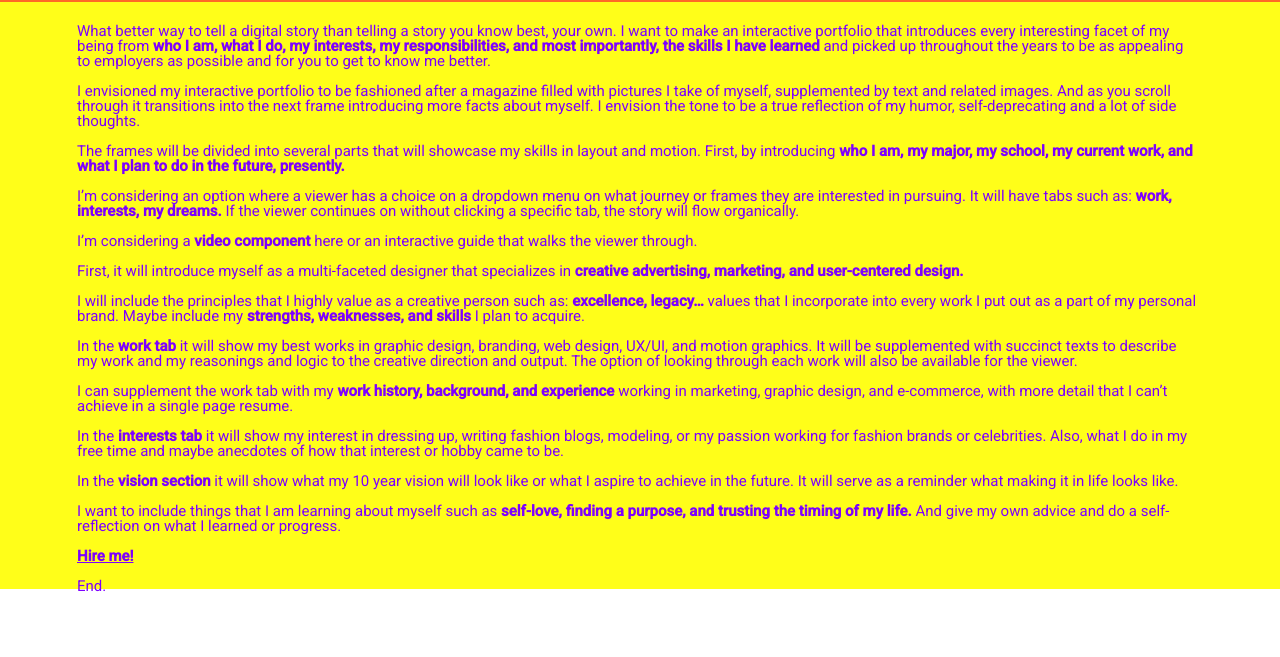
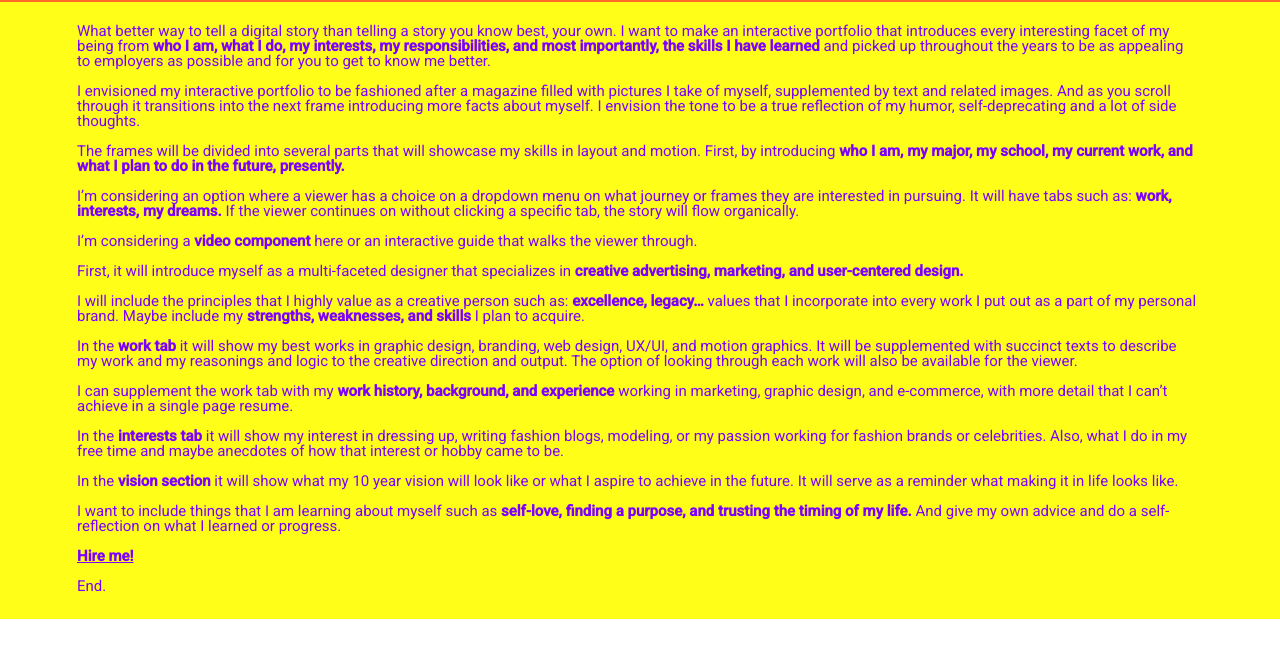
Before and after one commit to iannjoel/iannjoel, a plain HTML site: page Proposal.html in a window 1280 px wide. Shown: the part 51-708 px from the top of the page. Drawn offline with nearby package versions, Linux system fonts and the light colour scheme.

Commit message:
Update style.css

```diff
--- a/css/style.css
+++ b/css/style.css
@@ -135,7 +135,7 @@
     display:  flex;
     background-image: url("../images/car.png")  no-repeat;
     background-color: #FFFE19;
-    height:  75vh;
+    height:  50vh;
     color:  #fff;
     min-height:  500px;
     font-family:  Roboto, sans-serif;
@@ -189,7 +189,6 @@
 .home3 {
     display:  flex;
     background-color: #FFFE19;
-    height:  80vh;
     font-family:  Roboto, sans-serif;
 }
 
@@ -203,10 +202,10 @@
 .home3 .home-content p{
     color: #7D00FF;
     margin-top: 75px;
-    min-height: 700px;
     font-family:  Roboto, sans-serif;
     font-size: 15px;
     font-weight: 300;
+    margin-bottom: 25px;
     margin-left: -3px;
     line-height: 1;
 
```
